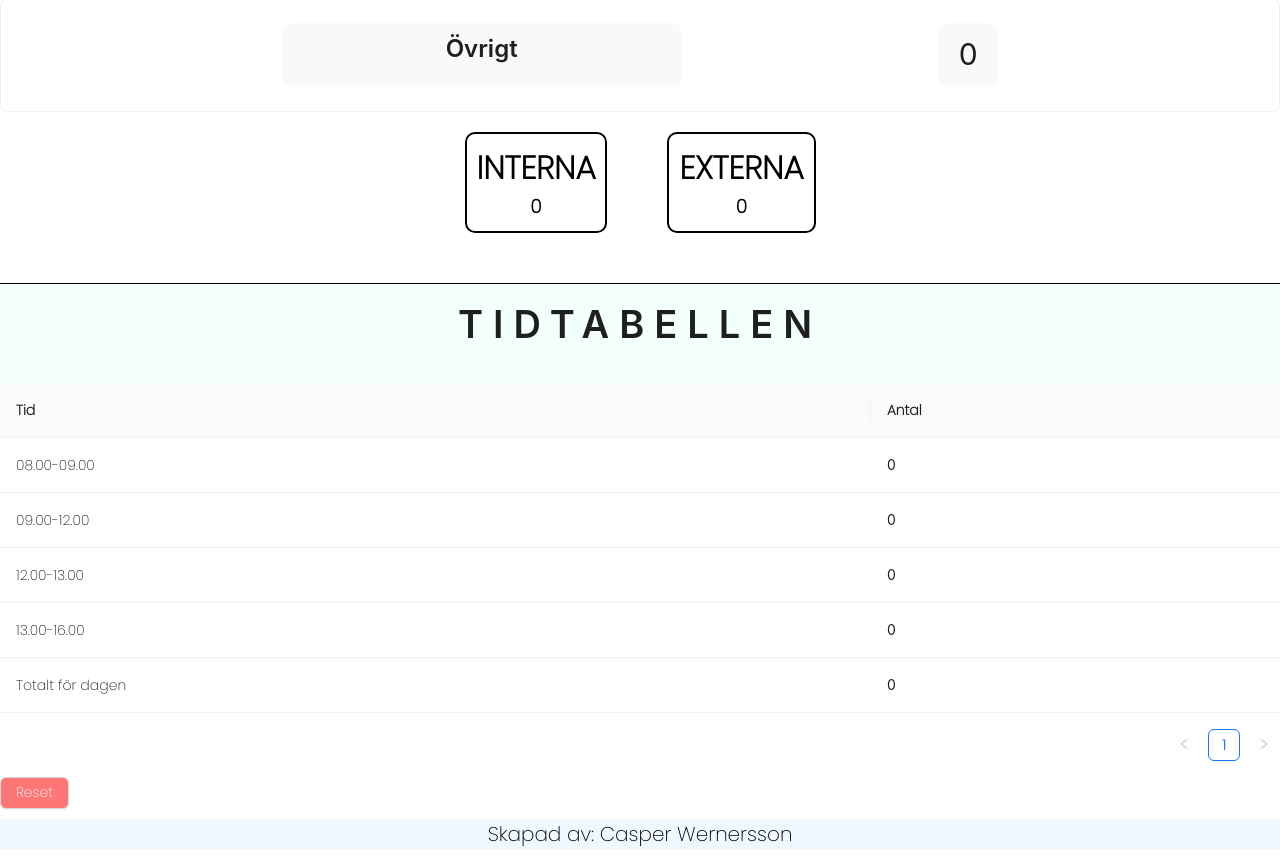
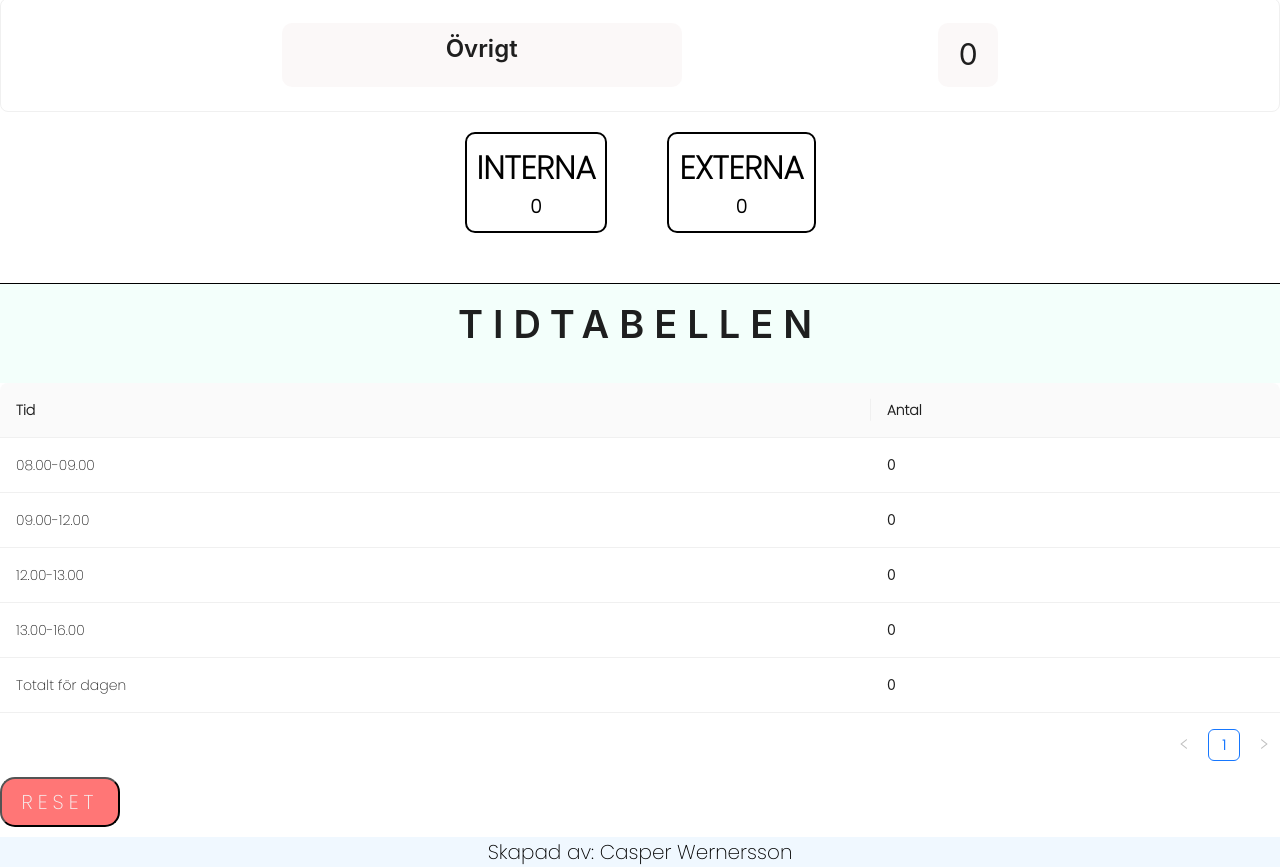
Before and after one commit to Cappeloow/StatisticCounter, a React (Vite) app in the folder client/: page / in a window 1280 px wide. Shown: the part 4328-5195 px from the top of the page. Built offline with nearby package versions, Linux system fonts and the light colour scheme.

Commit message:
final touch

```diff
--- a/client/src/components/DailyResultsCard.tsx
+++ b/client/src/components/DailyResultsCard.tsx
@@ -45,9 +45,9 @@ function DailyResultsCard() {
         thirteen={thirteen.length}
         result={result}
       />
-      <Button className="resetButton" onClick={resetStatistics}>
+      <button className="resetButton" onClick={resetStatistics}>
         Reset
-      </Button>
+      </button>
     </div>
   );
 }
--- a/client/src/style/Card.css
+++ b/client/src/style/Card.css
@@ -2,6 +2,15 @@
 color: rgb(136, 195, 246);
 transition:1s;
 cursor:pointer;
+}
+
+.titleOfMatter {
+    transition:1s;
+}
+.titleOfMatter:hover {
+    margin-top:5px;
+    transition:1s;
+    color:rgba(70, 167, 99, 0.584);
 }
 .Card {
     display:flex;
@@ -43,6 +52,13 @@ cursor:pointer;
     cursor:pointer;
 }
 .textCopied {
+    text-transform: uppercase;
     position:absolute;
     user-select: none;
+    width:100px;
+    height:30px;
+    border-radius:10px;
+    color:rgb(203, 137, 50);
+    text-align: center;
+    background-color: rgba(0, 0, 0, 0.884);
 }
--- a/client/src/style/Table.css
+++ b/client/src/style/Table.css
@@ -1,4 +1,21 @@
+@import url('https://fonts.googleapis.com/css2?family=Poppins:wght@200&display=swap');
+
+
+
 .resetButton {
     background-color: rgba(255, 0, 0, 0.539);
     color:whitesmoke;
+    height:50px;
+    width:120px;
+    border-radius:15px;
+    font-family: 'Poppins', sans-serif;
+    text-transform: uppercase;
+    letter-spacing: 5px;
+    font-size:20px;
 }
+.resetButton:hover {
+    background-color: rgba(255, 0, 0, 0.292);
+    color:whitesmoke;
+    height:50px;
+    cursor:pointer;
+}
```
